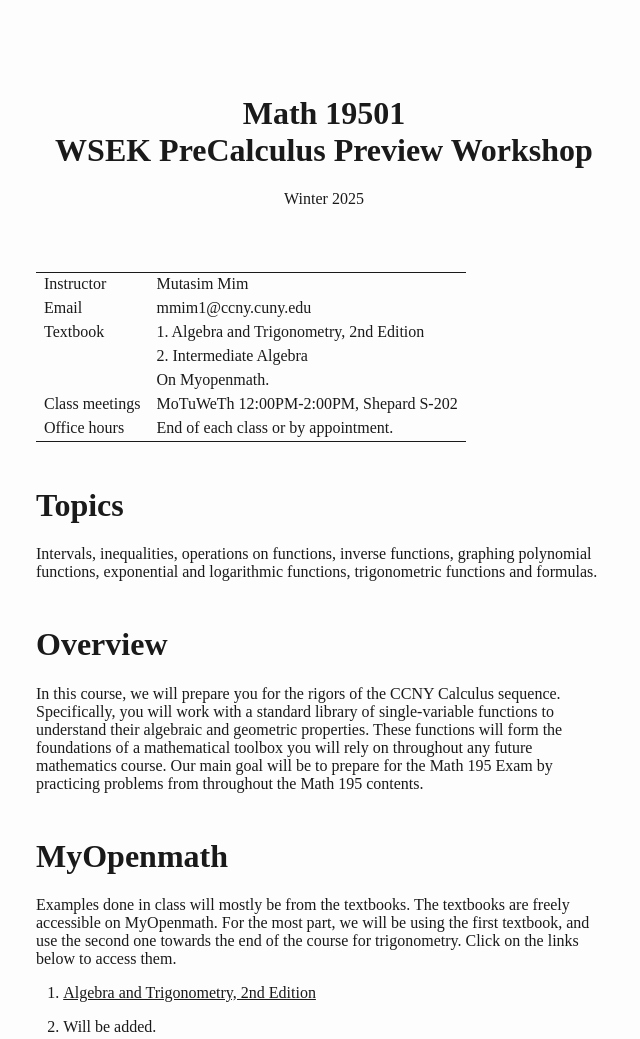
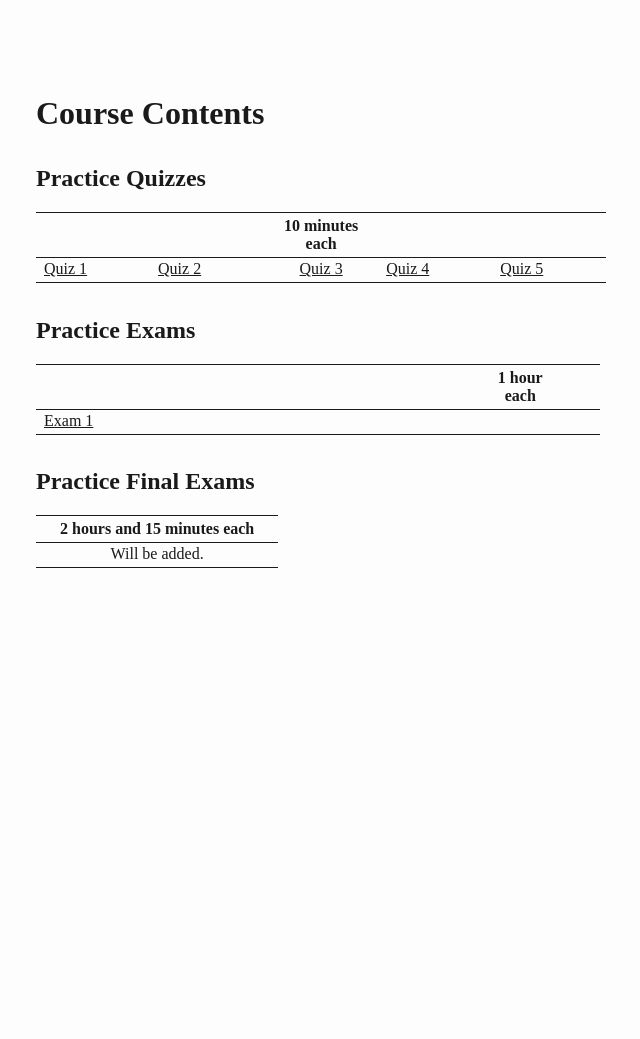
Before and after one commit to mutasimm/math19501, a plain HTML site: page contents/contents_page.html in a window 1280 px wide. Shown: the top 1039 px of the page, without its empty margins (316-956 px from the left). After the commit the page ends 800 px from the top, so only its background shows below. Drawn offline with Linux system fonts and the light colour scheme.

Commit message:
Update contents_page.html

```diff
--- a/contents/contents_page.html
+++ b/contents/contents_page.html
@@ -4,7 +4,7 @@
   <meta charset="utf-8" />
   <meta name="generator" content="pandoc" />
   <meta name="viewport" content="width=device-width, initial-scale=1.0, user-scalable=yes" />
-  <title>Math 19501 WSEK PreCalculus Preview Workshop </title>
+  <title>contents_page</title>
   <style>
     html {
       color: #1a1a1a;
@@ -169,78 +169,91 @@
   </style>
 </head>
 <body>
-<header id="title-block-header">
-<h1 class="title">Math 19501<br />
-WSEK PreCalculus Preview Workshop </h1>
-<p class="date">Winter 2025</p>
-</header>
-<div class="center">
-<table>
+<h1 id="course-contents">Course Contents</h1>
+<h2 id="practice-quizzes">Practice Quizzes</h2>
+<table style="width:99%;">
+<colgroup>
+<col style="width: 19%" />
+<col style="width: 19%" />
+<col style="width: 19%" />
+<col style="width: 19%" />
+<col style="width: 19%" />
+</colgroup>
+<thead>
+<tr>
+<th></th>
+<th></th>
+<th style="text-align: center;">10 minutes each</th>
+<th></th>
+<th></th>
+</tr>
+</thead>
 <tbody>
 <tr>
-<td style="text-align: left;">Instructor</td>
-<td style="text-align: left;">Mutasim Mim</td>
-</tr>
-<tr>
-<td style="text-align: left;">Email</td>
-<td style="text-align: left;">mmim1@ccny.cuny.edu</td>
-</tr>
-<tr>
-<td style="text-align: left;">Textbook</td>
-<td style="text-align: left;">1. Algebra and Trigonometry, 2nd
-Edition</td>
-</tr>
-<tr>
-<td style="text-align: left;"></td>
-<td style="text-align: left;">2. Intermediate Algebra</td>
-</tr>
-<tr>
-<td style="text-align: left;"></td>
-<td style="text-align: left;">On Myopenmath.</td>
-</tr>
-<tr>
-<td style="text-align: left;">Class meetings</td>
-<td style="text-align: left;">MoTuWeTh 12:00PM-2:00PM, Shepard
-S-202</td>
-</tr>
-<tr>
-<td style="text-align: left;">Office hours</td>
-<td style="text-align: left;">End of each class or by appointment.</td>
+<td><a
+href="https://mutasimm.github.io/math19501/contents/quiz-1.pdf">Quiz
+1</a></td>
+<td><a
+href="https://mutasimm.github.io/math19501/contents/quiz-2.pdf">Quiz
+2</a></td>
+<td style="text-align: center;"><a
+href="https://mutasimm.github.io/math19501/contents/quiz-3.pdf">Quiz
+3</a></td>
+<td><a
+href="https://mutasimm.github.io/math19501/contents/quiz-4.pdf">Quiz
+4</a></td>
+<td><a
+href="https://mutasimm.github.io/math19501/contents/quiz-5.pdf">Quiz
+5</a></td>
 </tr>
 </tbody>
 </table>
-</div>
-<h1 class="unnumbered" id="topics">Topics</h1>
-<p>Intervals, inequalities, operations on functions, inverse functions,
-graphing polynomial functions, exponential and logarithmic functions,
-trigonometric functions and formulas.</p>
-<h1 class="unnumbered" id="overview">Overview</h1>
-<p>In this course, we will prepare you for the rigors of the CCNY
-Calculus sequence. Specifically, you will work with a standard library
-of single-variable functions to understand their algebraic and geometric
-properties. These functions will form the foundations of a mathematical
-toolbox you will rely on throughout any future mathematics course. Our
-main goal will be to prepare for the Math 195 Exam by practicing
-problems from throughout the Math 195 contents.</p>
-<h1 class="unnumbered" id="myopenmath">MyOpenmath</h1>
-<p>Examples done in class will mostly be from the textbooks. The
-textbooks are freely accessible on MyOpenmath. For the most part, we
-will be using the first textbook, and use the second one towards the end
-of the course for trigonometry. Click on the links below to access
-them.</p>
-<ol>
-<li><p><a
-href="https://openstax.org/details/books/algebra-and-trigonometry-2e/">Algebra
-and Trigonometry, 2nd Edition</a></p></li>
-<li><p>Will be added.</p></li>
-</ol>
-<h1 class="unnumbered" id="grading-components">Grading Components</h1>
-<p>There are no graded assignments for the class. However, I will
-frequently assign homework.</p>
-<h1 class="unnumbered" id="contents">Contents</h1>
-<p>All additional contents, including practice quizzes and exams, will
-be posted on <a
-href="https://mutasimm.github.io/math19501/contents/contents_page.html"><strong>the
-contents page</strong></a>.</p>
+<h2 id="practice-exams">Practice Exams</h2>
+<table style="width:98%;">
+<colgroup>
+<col style="width: 72%" />
+<col style="width: 4%" />
+<col style="width: 11%" />
+<col style="width: 4%" />
+<col style="width: 4%" />
+</colgroup>
+<thead>
+<tr>
+<th></th>
+<th></th>
+<th style="text-align: center;">1 hour each</th>
+<th></th>
+<th></th>
+</tr>
+</thead>
+<tbody>
+<tr>
+<td><a
+href="https://mutasimm.github.io/math19501/contents/exam-1.pdf">Exam
+1</a></td>
+<td></td>
+<td style="text-align: center;"></td>
+<td></td>
+<td></td>
+</tr>
+</tbody>
+</table>
+<h2 id="practice-final-exams">Practice Final Exams</h2>
+<table>
+<thead>
+<tr>
+<th></th>
+<th style="text-align: center;">2 hours and 15 minutes each</th>
+<th></th>
+</tr>
+</thead>
+<tbody>
+<tr>
+<td></td>
+<td style="text-align: center;">Will be added.</td>
+<td></td>
+</tr>
+</tbody>
+</table>
 </body>
 </html>
```
